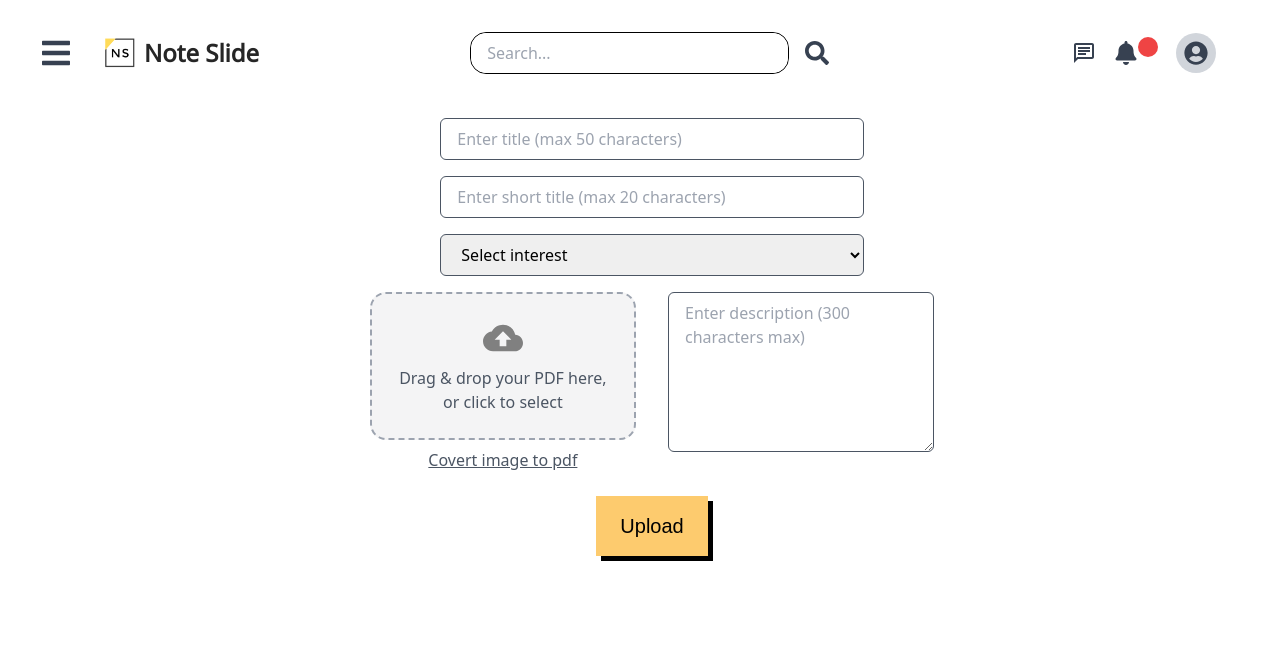
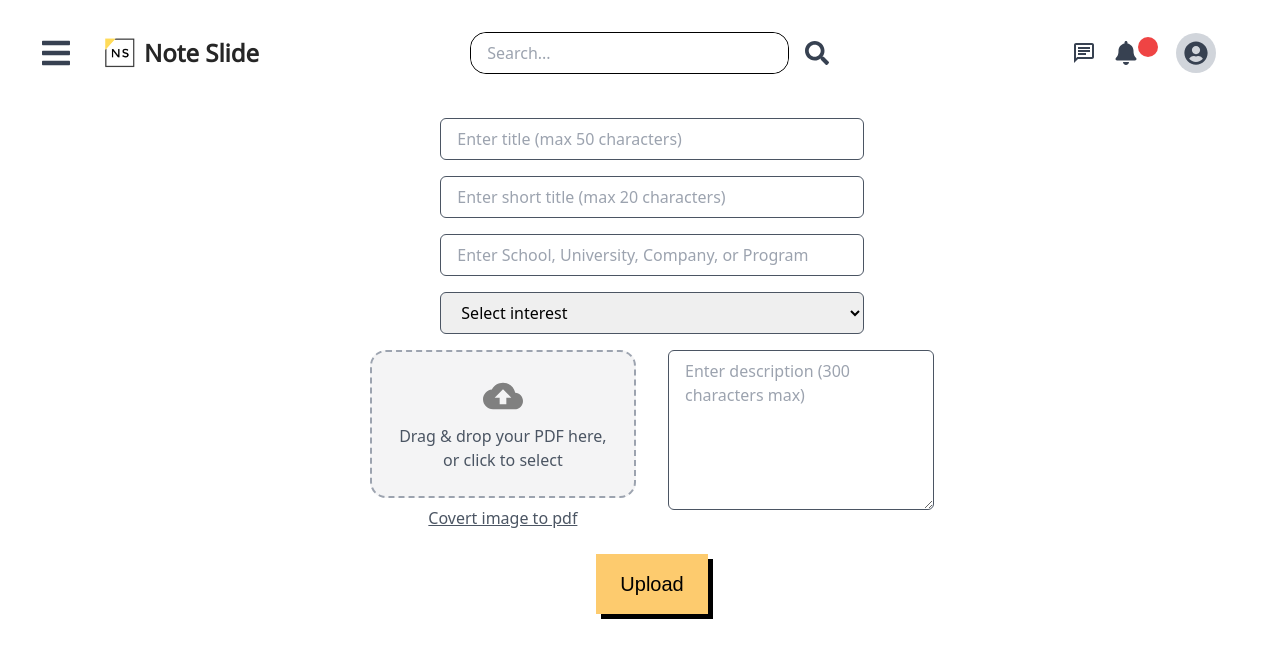
Before and after one commit to TheWiseGhost/NoteSlide, a React (Create React App) app: page /upload in a window 1280 px wide. Shown: the top 658 px of the page. Built offline with nearby package versions, Linux system fonts and the light colour scheme.

Commit message:
Add school field

```diff
--- a/src/components/AddNote.js
+++ b/src/components/AddNote.js
@@ -14,6 +14,7 @@ const AddNote = () => {
   const [selectedFile, setSelectedFile] = useState(null);
   const [title, setTitle] = useState("");
   const [shortTitle, setShortTitle] = useState("");
+  const [school, setSchool] = useState("");
   const [description, setDescription] = useState("");
   const [interest, setInterest] = useState("");
   const [loading, setLoading] = useState(false);
@@ -77,6 +78,10 @@ const AddNote = () => {
     setDescription(event.target.value.slice(0, 300));
   };
 
+  const handleSchoolChange = (event) => {
+    setSchool(event.target.value.slice(0, 150));
+  };
+
   const handleUpload = async () => {
     if (!user) {
       navigate("/auth?redirect=upload");
@@ -93,6 +98,7 @@ const AddNote = () => {
       formData.append("pdf_file", selectedFile);
       formData.append("title", title);
       formData.append("short_title", shortTitle);
+      formData.append("school", school);
       formData.append("description", description);
       formData.append("user", user.name);
       formData.append("user_id", user.id);
@@ -268,6 +274,14 @@ const AddNote = () => {
                 className="mb-4 px-4 py-2 border border-gray-600 rounded-md w-full md:w-3/5 justify-center"
                 maxLength="30"
               />
+              <input
+                type="text"
+                value={school}
+                onChange={handleSchoolChange}
+                placeholder="Enter School, University, Company, or Program"
+                className="mb-4 px-4 py-2 border border-gray-600 rounded-md w-full md:w-3/5 justify-center"
+                maxLength="30"
+              />
               <select
                 value={interest}
                 onChange={handleInterestChange}
```
